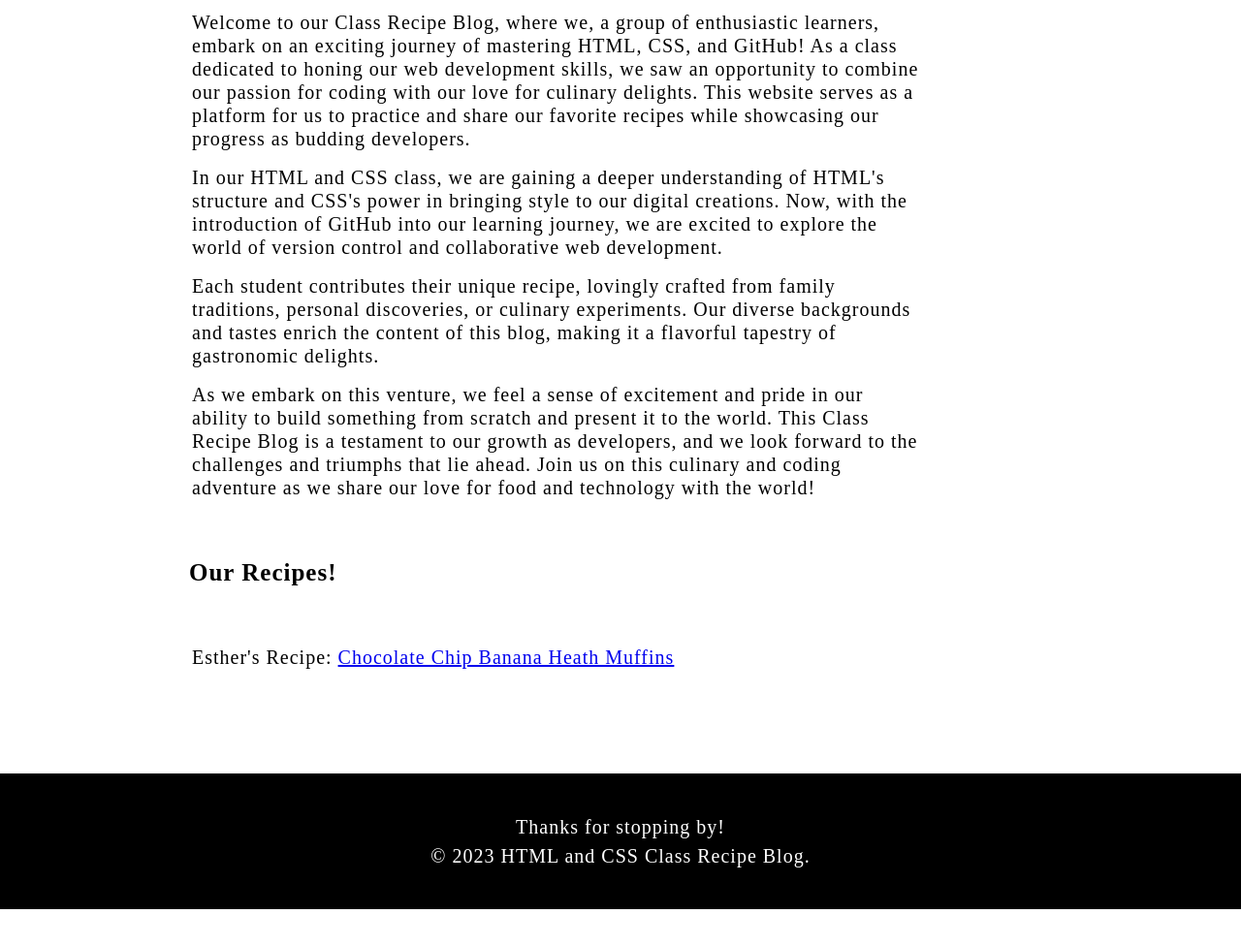
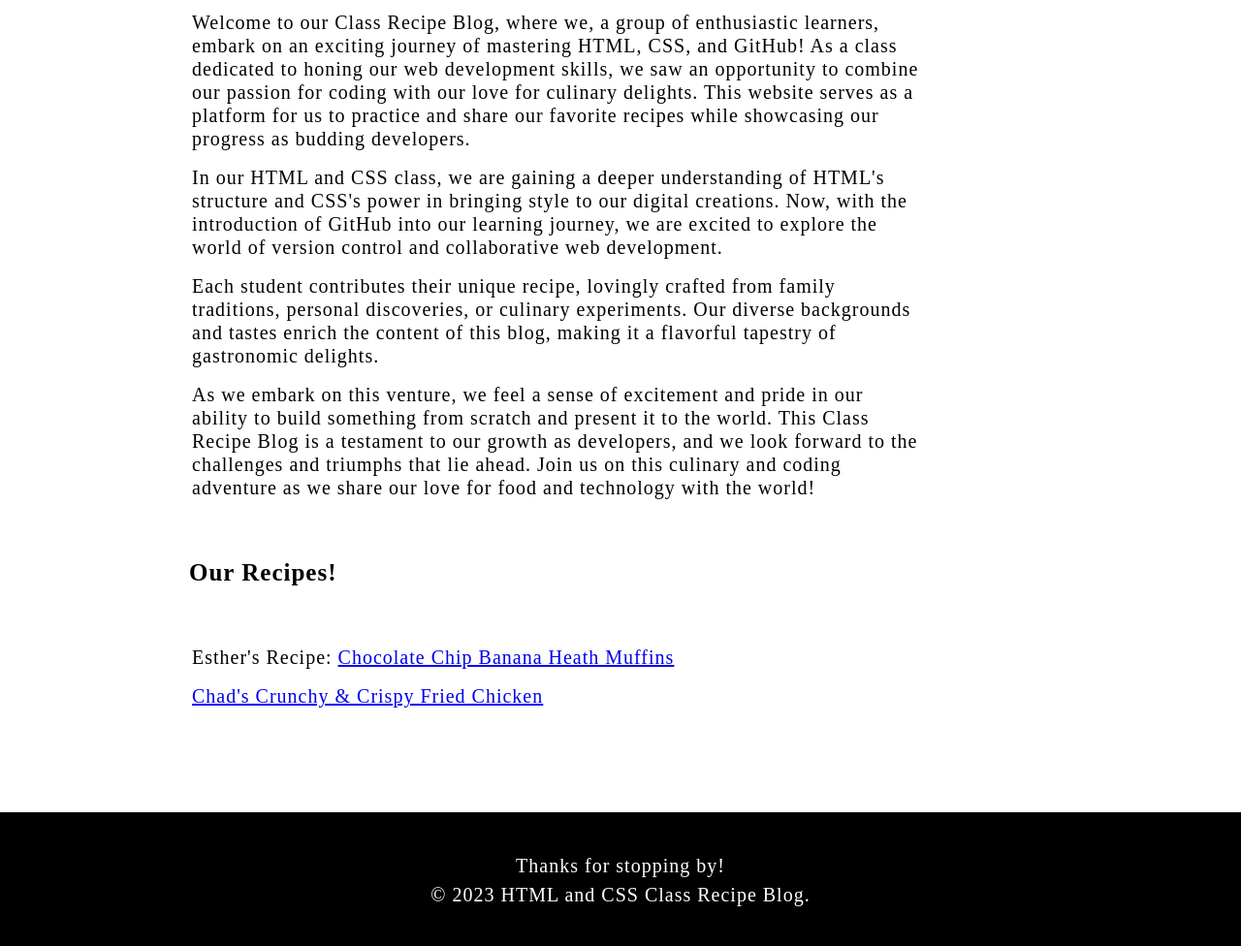
Before and after one commit to mesuabebe19/HTML_CSS-Recipe-Lab, a plain HTML site: page index.html in a window 1280 px wide. Shown: the part 582-1558 px from the top of the page at 97% size. Before the commit the page ends 1520 px from the top, so only its background shows below. Drawn offline with nearby package versions, Linux system fonts and the light colour scheme.

Commit message:
Chad's recipe link add to index.html

```diff
--- a/index.html
+++ b/index.html
@@ -1,21 +1,15 @@
 <!DOCTYPE html>
 <html lang="en">
+
 <head>
 	<meta charset="UTF-8" />
-		<meta
-			name="viewport"
-			content="width=device-width, initial-scale=1.0" />
-		<link
-			rel="stylesheet"
-			href="styles/reset.css" />
-		<link
-			rel="stylesheet"
-			href="styles/normalize.css" />
-		<link
-			rel="stylesheet"
-			href="styles/style.css" />
+	<meta name="viewport" content="width=device-width, initial-scale=1.0" />
+	<link rel="stylesheet" href="styles/reset.css" />
+	<link rel="stylesheet" href="styles/normalize.css" />
+	<link rel="stylesheet" href="styles/style.css" />
 	<title>Collaborative Recipe Site!</title>
 </head>
+
 <body class="blog-home">
 	<header>
 		<nav id="home">
@@ -81,6 +75,9 @@
 						Chocolate Chip Banana Heath Muffins
 					</a>
 				</li>
+				<li>
+					<a href="chad_recipe.html">Chad's Crunchy & Crispy Fried Chicken</a>
+				</li>
 			</ul>
 		</section>
 	</main>
@@ -90,4 +87,5 @@
 		<p>&copy; 2023 HTML and CSS Class Recipe Blog.</p>
 	</footer>
 </body>
+
 </html>
```
Lines whose indentation alone changed are shown as unchanged.
